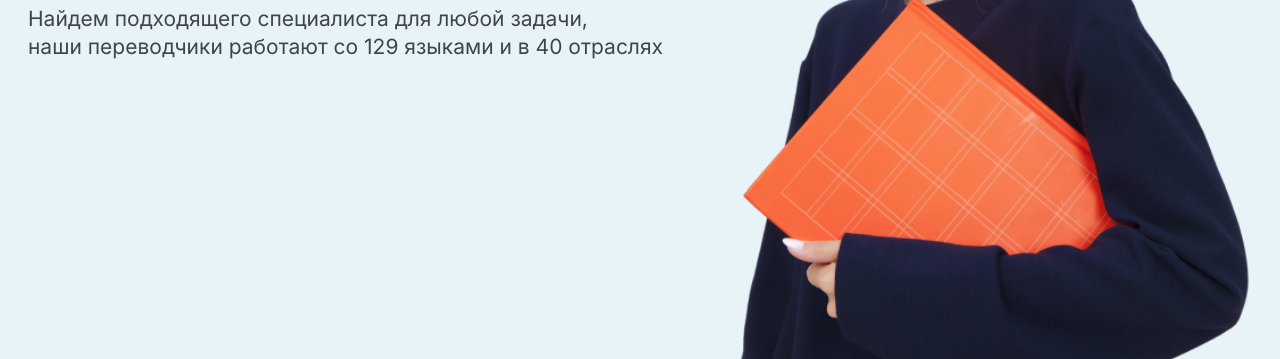
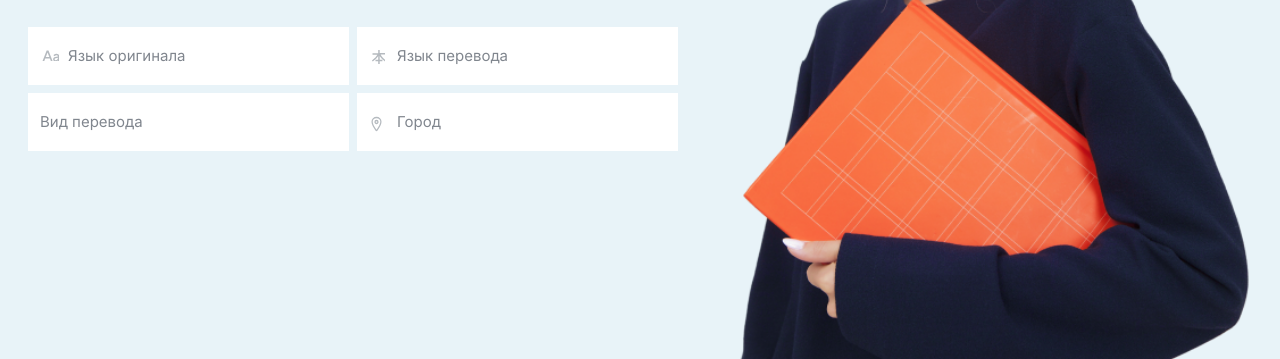
Before and after one commit to Andresh-maker/belingua-pages, a plain HTML site: page index.html in a window 1280 px wide. Shown: the part 485-844 px from the top of the page. Drawn offline with nearby package versions, Linux system fonts and the light colour scheme.

Commit message:
update paths and forms

```diff
--- a/assets/css/style.css
+++ b/assets/css/style.css
@@ -362,21 +362,21 @@ textarea {
 
 @font-face {
     font-family: 'Inter';
-  src: local("Inter Thin BETA"), local("Inter-Thin-BETA"), url("/assets/fonts/Inter/Inter-ThinBETA.woff2") format("woff2"), url("/assets/fonts/Inter/Inter-ThinBETA.woff") format("woff"), url("/assets/fonts/Inter/Inter-ThinBETA.ttf") format("truetype");
+  src: local("Inter Thin BETA"), local("Inter-Thin-BETA"), url("../fonts/Inter/Inter-ThinBETA.woff2") format("woff2"), url("../fonts/Inter/Inter-ThinBETA.woff") format("woff"), url("../fonts/Inter/Inter-ThinBETA.ttf") format("truetype");
   font-weight: 100;
   font-style: normal;
 }
 
 @font-face {
     font-family: 'Inter';
-  src: local("Inter Regular"), local("Inter-Regular"), url("/assets/fonts/Inter/Inter-Regular.woff2") format("woff2"), url("/assets/fonts/Inter/Inter-Regular.woff") format("woff"), url("/assets/fonts/Inter/Inter-Regular.ttf") format("truetype");
+  src: local("Inter Regular"), local("Inter-Regular"), url("../fonts/Inter/Inter-Regular.woff2") format("woff2"), url("../fonts/Inter/Inter-Regular.woff") format("woff"), url("../fonts/Inter/Inter-Regular.ttf") format("truetype");
   font-weight: 400;
   font-style: normal;
 }
 
 @font-face {
     font-family: 'Inter';
-  src: local("Inter Bold"), local("Inter-Bold"), url("/assets/fonts/Inter/Inter-Bold.woff2") format("woff2"), url("/assets/fonts/Inter/Inter-Bold.woff") format("woff"), url("/assets/fonts/Inter/Inter-Bold.ttf") format("truetype");
+  src: local("Inter Bold"), local("Inter-Bold"), url("../fonts/Inter/Inter-Bold.woff2") format("woff2"), url("../fonts/Inter/Inter-Bold.woff") format("woff"), url("../fonts/Inter/Inter-Bold.ttf") format("truetype");
   font-weight: 700;
   font-style: normal;
 }
@@ -425,6 +425,48 @@ h1 {
     color: #030F30;
     font-size: 52px;
     font-weight: bold;
+}
+
+.btn {
+    background: #5753D0;
+    display: -ms-flexbox;
+    display: flex;
+    -ms-flex-pack: center;
+    justify-content: center;
+    -ms-flex-align: center;
+    align-items: center;
+    color: white;
+    box-shadow: none;
+    outline: none;
+    border: none;
+}
+
+.btn .small {
+    border-radius: 4px;
+    padding: 8px 16px;
+    font-size: 15px;
+}
+
+i.Aa {
+    background: url("../images/input/Aa.svg");
+    width: 16.8px;
+    height: 10.65px;
+    z-index: 2;
+}
+
+i.union {
+    background: url("../images/input/Union.svg");
+    width: 14.09px;
+    height: 14px;
+    z-index: 2;
+}
+
+i.location {
+    width: 11.25px;
+    height: 16.25px;
+    z-index: 2;
+    background: url("../images/input/icon_20_pin.svg") no-repeat center;
+    background-size: cover;
 }
 
 header#header {
@@ -549,3 +591,69 @@ header#header .header__actions .create-order button {
     -o-object-position: bottom;
     object-position: bottom;
 }
+
+form.forms-language {
+    overflow: hidden;
+    display: -ms-flexbox;
+    display: flex;
+    -ms-flex-wrap: wrap;
+    flex-wrap: wrap;
+}
+
+form.forms-language .forms-language__group {
+    max-width: 321px;
+    width: 100%;
+    position: relative;
+    margin: 8px 8px 0px 0px;
+    overflow: hidden;
+}
+
+form.forms-language .forms-language__group:nth-child(even) {
+    margin-right: 0;
+}
+
+form.forms-language .forms-language__group i.Aa, form.forms-language .forms-language__group i.union, form.forms-language .forms-language__group i.location {
+    position: absolute;
+    top: 40%;
+    left: 14px;
+}
+
+form.forms-language .forms-language__group input {
+    padding-left: 40px;
+    width: 100%;
+    height: 56px;
+    outline: none;
+    border: none;
+    font-size: 15px;
+    position: relative;
+}
+
+form.forms-language .forms-language__group input:focus + label {
+    top: 7px;
+    color: #525962;
+    font-size: 13px;
+}
+
+form.forms-language .forms-language__group input.dropdown {
+    padding-left: 12px;
+}
+
+form.forms-language .forms-language__group input.dropdown + label {
+    left: 12px;
+}
+
+form.forms-language .forms-language__group label {
+    font-size: 15px;
+    position: absolute;
+    left: 40px;
+    top: 21px;
+    z-index: 2;
+    transition: all 80ms linear;
+    color: #80868E;
+}
+
+form.forms-language .forms-language__group label.active {
+    top: 7px;
+    color: #525962;
+    font-size: 13px;
+}
--- /dev/null
+++ b/assets/js/app.js
@@ -0,0 +1 @@
+!function(e){var t={};function n(r){if(t[r])return t[r].exports;var o=t[r]={i:r,l:!1,exports:{}};return e[r].call(o.exports,o,o.exports,n),o.l=!0,o.exports}n.m=e,n.c=t,n.d=function(e,t,r){n.o(e,t)||Object.defineProperty(e,t,{enumerable:!0,get:r})},n.r=function(e){"undefined"!=typeof Symbol&&Symbol.toStringTag&&Object.defineProperty(e,Symbol.toStringTag,{value:"Module"}),Object.defineProperty(e,"__esModule",{value:!0})},n.t=function(e,t){if(1&t&&(e=n(e)),8&t)return e;if(4&t&&"object"==typeof e&&e&&e.__esModule)return e;var r=Object.create(null);if(n.r(r),Object.defineProperty(r,"default",{enumerable:!0,value:e}),2&t&&"string"!=typeof e)for(var o in e)n.d(r,o,function(t){return e[t]}.bind(null,o));return r},n.n=function(e){var t=e&&e.__esModule?function(){return e.default}:function(){return e};return n.d(t,"a",t),t},n.o=function(e,t){return Object.prototype.hasOwnProperty.call(e,t)},n.p="",n(n.s=0)}([function(e,t){var n=$(".forms-language input");n&&n.blur((function(){$(this).val().length>0?$(this).parent().find("label").addClass("active"):$(this).parent().find("label").removeClass("active"),console.log($(this).parent().find("label"))}))}]);
--- a/index.html
+++ b/index.html
@@ -11,7 +11,6 @@
     <meta name="google" content="notranslate">
     <meta name="format-detection" content="telephone=no">
     <meta name="description" content="">
-    <link rel="shortcut icon" href="assets/images/favicon.ico" type="image/x-icon">
 
     <title>Главная</title>
 </head>
@@ -48,7 +47,7 @@
                             <a href="#">Войти</a>
                         </div>
                         <div class="create-order">
-                            <button type="button">Создать заказ</button>
+                            <button type="button" class="btn small">Создать заказ</button>
                         </div>
                     </div>
                 </div>
@@ -68,34 +67,32 @@
                                     <p>Найдем подходящего специалиста для любой задачи,<br>
                                         наши переводчики работают со 129 языками и в 40 отраслях</p>
                                 </div>
-                <!--                <div class="main-screen__forms">-->
-                <!--                    <form action="#" class="forms-language">-->
-                <!--                        <div class="forms-language__group">-->
-                <!--                            <input id="forms-language__original" type="text" name="forms-language__original"-->
-                <!--                                   class="forms-language__original"/>-->
-                <!--                            <label for="forms-language__original">Язык оригинала</label>-->
-                <!--                        </div>-->
-                <!--                        <div class="forms-language__group">-->
-                <!--                            <input id="forms-language__translation" type="text" name="forms-language__translation"-->
-                <!--                                   class="forms-language__translation"/>-->
-                <!--                            <label for="forms-language__translation">Язык перевода</label>-->
-                <!--                        </div>-->
-                <!--                        <div class="forms-language__group">-->
-                <!--                            <select id="forms-language__view" class="forms-language__view" name="forms-language__view">-->
-                <!--                                <option value=""></option>-->
-                <!--                                <option value="">Вид перевода</option>-->
-                <!--                                <option value="">художественный перевод</option>-->
-                <!--                                <option value="">специальный</option>-->
-                <!--                            </select>-->
-                <!--                            <label for="forms-language__view">Вид перевода</label>-->
-                <!--                        </div>-->
-                <!--                        <div class="forms-language__group">-->
-                <!--                            <input id="forms-language__location" type="text" name="forms-language__location"-->
-                <!--                                   class="language__location"/>-->
-                <!--                            <label for="forms-language__location">Город</label>-->
-                <!--                        </div>-->
-                <!--                    </form>-->
-                <!--                </div>-->
+                                <div class="main-screen__forms">
+                                    <form action="#" class="forms-language">
+                                        <div class="forms-language__group">
+                                            <i class="Aa"></i>
+                                            <input id="forms-language__original" type="text" name="forms-language__original"
+                                                   class="forms-language__original"/>
+                                            <label for="forms-language__original">Язык оригинала</label>
+                                        </div>
+                                        <div class="forms-language__group">
+                                            <i class="union"></i>
+                                            <input id="forms-language__translation" type="text" name="forms-language__translation"
+                                                   class="forms-language__translation"/>
+                                            <label for="forms-language__translation">Язык перевода</label>
+                                        </div>
+                                        <div class="forms-language__group">
+                                            <input id="forms-language__view" class="forms-language__view dropdown" name="forms-language__view" />
+                                            <label for="forms-language__view">Вид перевода</label>
+                                        </div>
+                                        <div class="forms-language__group">
+                                            <i class="location"></i>
+                                            <input id="forms-language__location" type="text" name="forms-language__location"
+                                                   class="language__location"/>
+                                            <label for="forms-language__location">Город</label>
+                                        </div>
+                                    </form>
+                                </div>
                             </div>
 
                             <div class="main-screen__right">
@@ -110,6 +107,7 @@
         </footer>    </div>
 
     <!-- JS -->
-<!--    <script src="assets/js/app.js"></script>-->
+    <script src="https://ajax.googleapis.com/ajax/libs/jquery/3.6.0/jquery.min.js"></script>
+    <script src="assets/js/app.js"></script>
 </body>
 </html>
```
Also changed, not shown: assets/css/style.min.css, assets/fonts/Inter/Inter-Bold.ttf (added), assets/fonts/Inter/Inter-Bold.woff (added), assets/fonts/Inter/Inter-Bold.woff2 (added), assets/fonts/Inter/Inter-Regular.ttf (added), assets/fonts/Inter/Inter-Regular.woff (added), assets/fonts/Inter/Inter-Regular.woff2 (added), assets/images/favicon.ico (deleted), assets/images/input/Aa.svg (added), assets/images/input/Union.svg (added), assets/images/input/icon_20_pin.svg (added).
